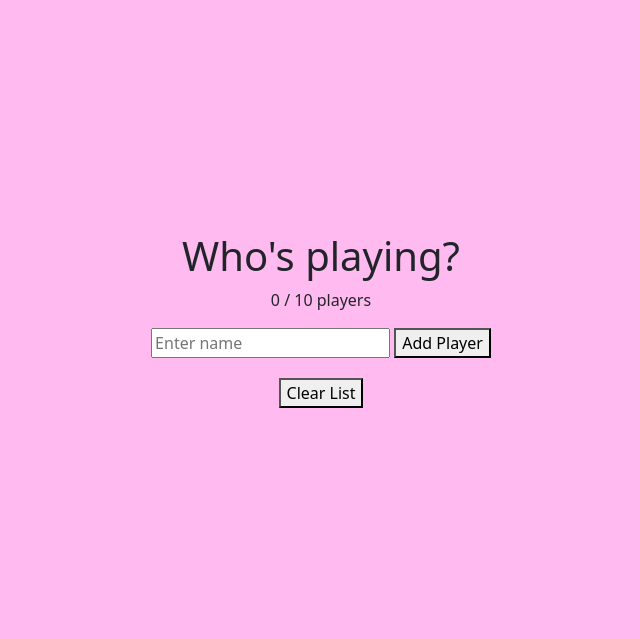
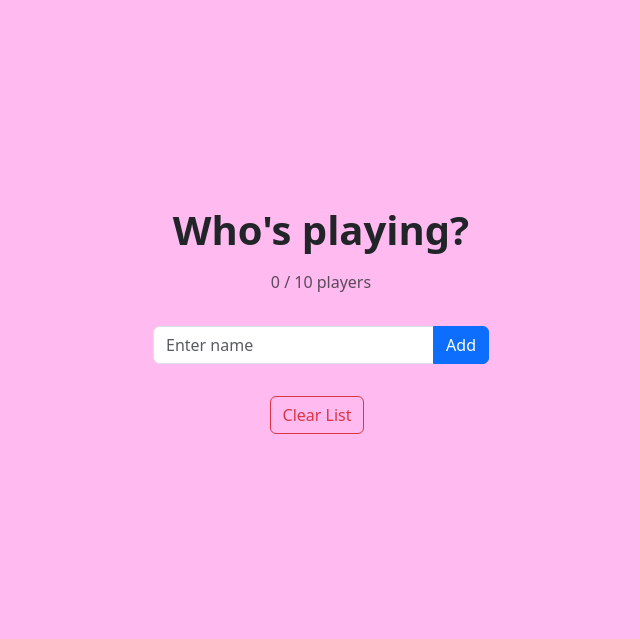
Before and after one commit to ramonicv/CEN-Lab-Project, a Django app: page /signup/ in a window 1280 px wide. Shown: the top 639 px of the page, without its empty margins (319-959 px from the left). Run offline with Django 5.2, Linux system fonts and the light colour scheme.

Commit message:
Styled home and signup pages with Bootstrap + vibrant player bubbles

```diff
--- a/src/game/templates/game/signup.html
+++ b/src/game/templates/game/signup.html
@@ -1,30 +1,76 @@
 {% extends 'base.html' %}
 {% block content %}
-<div class="center-page">
-    <h1>Who's playing?</h1>
-    <p id="player-count">0 / 10 players</p>
+<style>
+.player-bubble {
+    display: inline-block;
+    padding: 8px 14px;
+    margin-bottom: 8px;
+    border-radius: 12px;
+    font-weight: 600;
+    color: black;
+    margin-right: 6px; /* spacing between bubbles */
+    white-space: nowrap; /* prevents weird wrapping */
+}
+</style>
+<div class="center-page text-center">
 
-    <div id="player-list"></div>
+    <h1 class="fw-bold mb-3">Who's playing?</h1>
+    <p id="player-count" class="text-muted">0 / 10 players</p>
 
-    <div id="input-area">
-        <input type="text" id="name-input" placeholder="Enter name" maxlength="20">
-        <button onclick="addPlayer()">Add Player</button>
+    <!-- Player list -->
+    <div id="player-list" class="mb-3"></div>
+
+    <!-- Input area -->
+    <div id="input-area" class="input-group mb-3 w-75 mx-auto">
+        <input type="text" id="name-input" class="form-control" placeholder="Enter name" maxlength="20">
+        <button class="btn btn-primary" onclick="addPlayer()">Add</button>
     </div>
 
-    <div style="Margin-top: 20px;">
-        <button type="button" onclick="clearPlayers()">Clear List</button>
-        <button type="submit" id="continue-btn" style="display:none; background-color: #4CAF50; color: white;" onclick="continueSignup()">
+    <!-- Action buttons -->
+    <div class="mt-3">
+        <button class="btn btn-outline-danger me-2" onclick="clearPlayers()">Clear List</button>
+
+        <button type="button" id="continue-btn"
+                class="btn btn-success"
+                style="display:none;"
+                onclick="continueSignup()">
             Continue
         </button>
     </div>
+
 </div>
 
 <script>
     const MAX = 10;
     const STORAGE_KEY = 'chupi_players';
 
+    const vibrantColors = [
+        "#FF6B6B", // coral red
+        "#FF9F1C", // bright orange
+        "#FFD93D", // warm yellow
+        "#6BCB77", // fresh green
+        "#4D96FF", // bright blue
+        "#9D4EDD", // violet
+        "#FF5DA2", // hot pink
+        "#00C2A8", // aqua
+        "#F15BB5", // magenta
+        "#FEE440"  // neon yellow
+    ];
+
     function getPlayers() {
         return JSON.parse(localStorage.getItem(STORAGE_KEY) || '[]');
+    }
+
+    function savePlayers(players) {
+        localStorage.setItem(STORAGE_KEY, JSON.stringify(players));
+    }
+
+    function pickColor(previousColor) {
+        let color;
+        do {
+            color = vibrantColors[Math.floor(Math.random() * vibrantColors.length)];
+        } while (color === previousColor);
+        return color;
     }
 
     function render() {
@@ -32,13 +78,19 @@
         const listContainer = document.getElementById('player-list');
         const continueBtn = document.getElementById('continue-btn');
 
-        // update 'player-count' html element based on players array length
         document.getElementById('player-count').textContent = `${players.length} / ${MAX} players`;
-        listContainer.innerHTML = players.map(p => `<div class="player-entry">${p}</div>`).join('');
 
-        // Show start button if there are at least 2 players, hide input area if max reached
+        listContainer.innerHTML = players
+            .map(p => `
+                <div class="player-bubble"
+                     style="background-color: ${p.color}; font-weight: 600;">
+                    ${p.name}
+                </div>
+            `)
+            .join('');
+
         continueBtn.style.display = players.length >= 2 ? 'inline-block' : 'none';
-        document.getElementById('input-area').style.display = players.length >= MAX ? 'none' : 'block';
+        document.getElementById('input-area').style.display = players.length >= MAX ? 'none' : 'flex';
     }
 
     function addPlayer() {
@@ -46,13 +98,19 @@
         const name = input.value.trim();
         let players = getPlayers();
 
-        // Prevent duplicates (case-insensitive) and enforce max
-        if (name && !players.some(p => p.toLowerCase() === name.toLowerCase()) && players.length < MAX) {
-            players.push(name);
-            localStorage.setItem(STORAGE_KEY, JSON.stringify(players));
-            input.value = '';
-            render();
+        if (!name || players.some(p => p.name.toLowerCase() === name.toLowerCase()) || players.length >= MAX) {
+            return;
         }
+
+
+        const previousColor = players.length > 0 ? players[players.length - 1].color : null;
+        const color = pickColor(previousColor);
+
+        players.push({ name, color });
+        savePlayers(players);
+
+        input.value = '';
+        render();
     }
 
     function clearPlayers() {
@@ -61,16 +119,17 @@
     }
 
     function continueSignup() {
-        // update this when the game page exists; theoretically, it should go to the screen where you can select what game to play
+        // TODO: redirect to game selection page
     }
 
-    // attach enter key to addPlayer()
     document.addEventListener('DOMContentLoaded', () => {
         document.getElementById('name-input').addEventListener('keydown', e => {
             if (e.key === 'Enter') addPlayer();
         });
         render();
     });
+
     window.onload = render;
 </script>
+
 {% endblock %}
```
Also changed, not shown: src/game/templates/game/home.html (+13 -5 lines).
